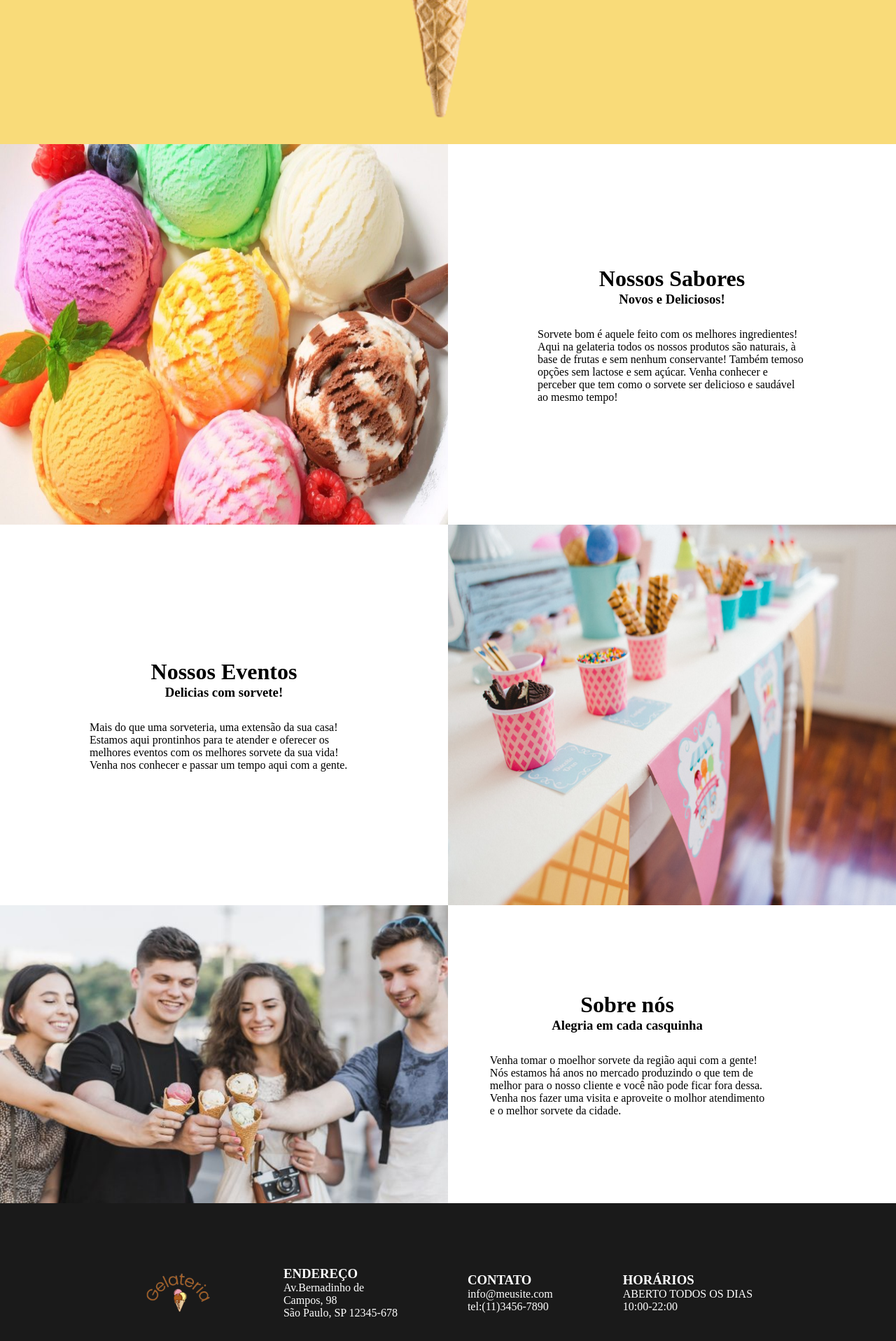
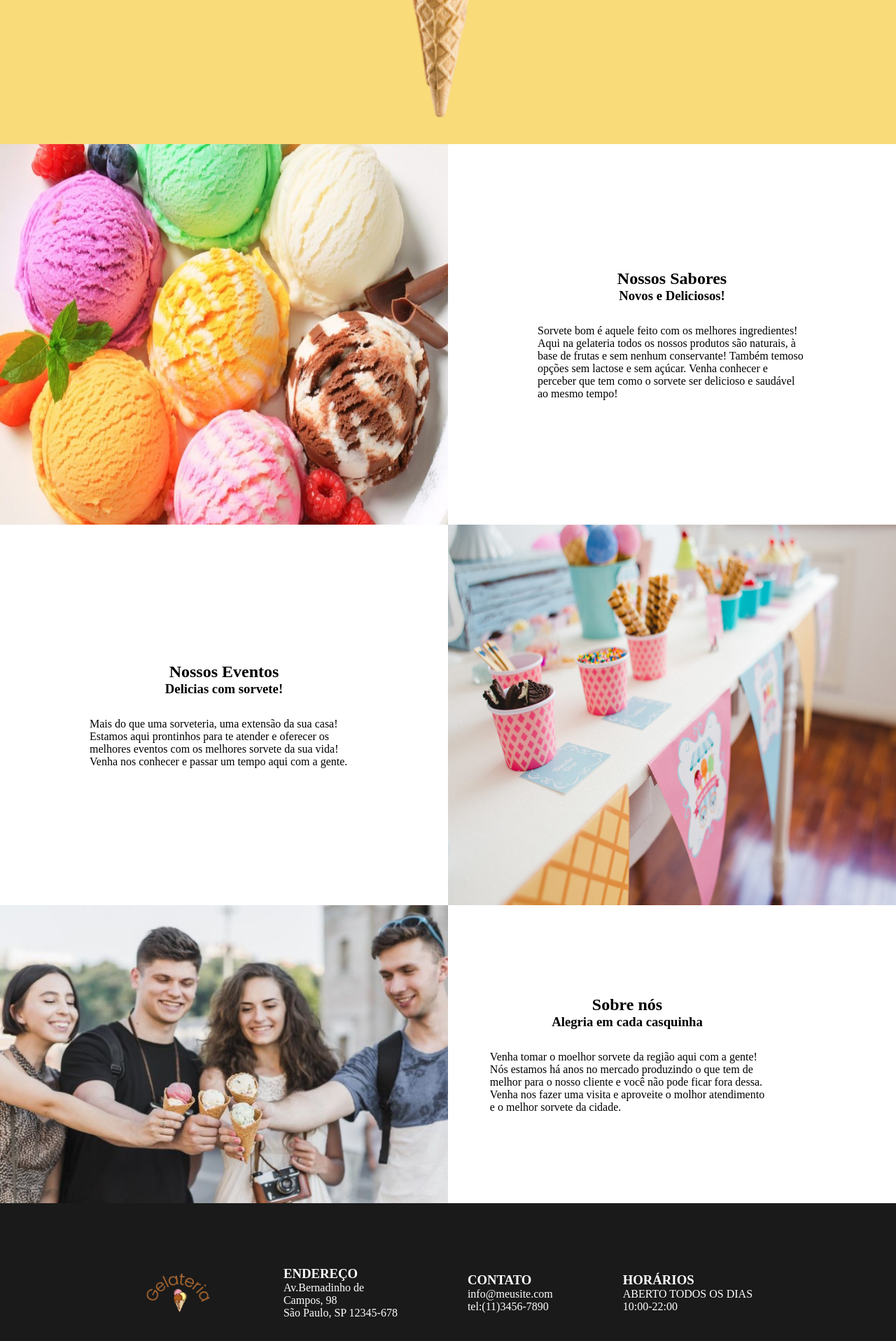
Before and after one commit to GabrielSaturnino/sorveteria, a React (Create React App) app in the folder sorveteria/: page / in a window 1280 px wide. Shown: the part 669-2586 px from the top of the page at 70% size. Built offline with nearby package versions, Linux system fonts and the light colour scheme.

Commit message:
pagina inicial pronta

```diff
--- a/sorveteria/src/paginas/Inicial/index.js
+++ b/sorveteria/src/paginas/Inicial/index.js
@@ -18,34 +18,34 @@ export default function Inicial({ conteudo }) {
         <div className="column-container">
           <div className="row-container">
             <img src="./assets/banner-sabores.jpg" alt="sabores de sorvete" />
-            <div className='inicial-conteudo'>
+            <section className='inicial-conteudo'>
               <h1>Nossos Sabores</h1>
               <h3>Novos e Deliciosos!</h3>
               <p>Sorvete bom é aquele feito com os melhores ingredientes! <br />Aqui na gelateria todos os nossos produtos são naturais, à <br /> base de frutas e sem nenhum conservante! Também temoso <br />
                 opções sem lactose e sem açúcar. Venha conhecer e perceber que tem como o sorvete ser delicioso e saudável ao mesmo tempo!</p>
-            </div>
+            </section>
           </div>
 
           <div className="row-container reverse">
             <img src="./assets/eventos-image.jpg" alt="eventos" />
-            <div className='inicial-conteudo'>
+            <section className='inicial-conteudo'>
               <h1>Nossos Eventos</h1>
               <h3>Delicias com sorvete!</h3>
               <p>Mais do que uma sorveteria, uma extensão da sua casa! <br />
                 Estamos aqui prontinhos para te atender e  oferecer os <br />
                 melhores eventos com os melhores sorvete da sua vida! <br />
                 Venha nos conhecer e passar um tempo aqui com a gente.</p>
-            </div>
+            </section>
           </div>
 
           <div className="row-container-terceiro">
             <img src="./assets/sobre-image.jpg" alt="sobre" />
-            <div className='inicial-conteudo-terceiro'>
+            <section className='inicial-conteudo-terceiro'>
               <h1>Sobre nós</h1>
               <h3>Alegria em cada casquinha</h3>
               <p>Venha tomar o moelhor sorvete da região aqui com a gente! <br />
                 Nós estamos há anos no mercado produzindo o que tem de <br /> melhor para o nosso cliente e você não pode ficar fora dessa. <br />Venha nos fazer uma visita e aproveite o molhor atendimento <br /> e o melhor sorvete da cidade.</p>
-            </div>
+            </section>
           </div>
         </div>
 
```
